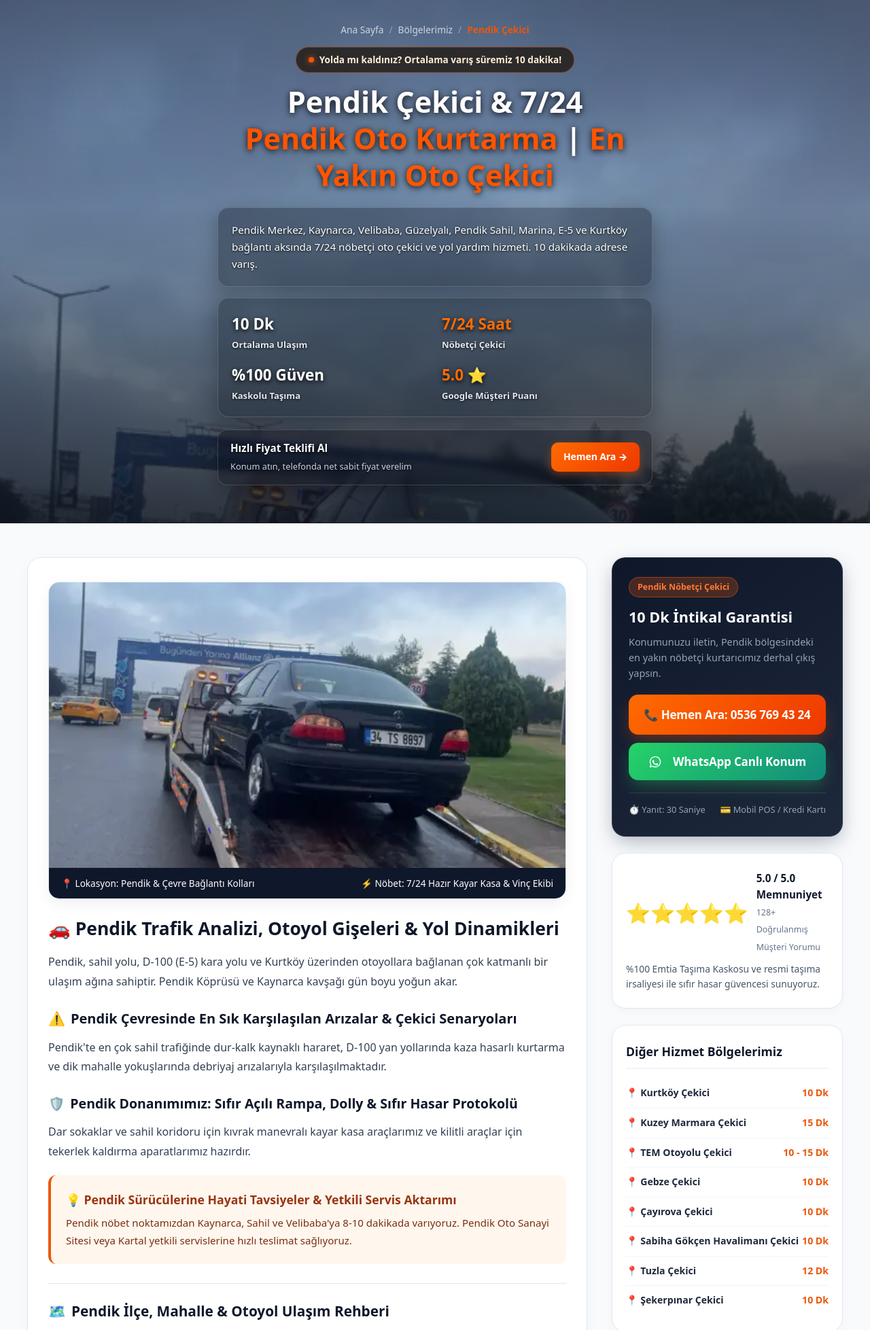
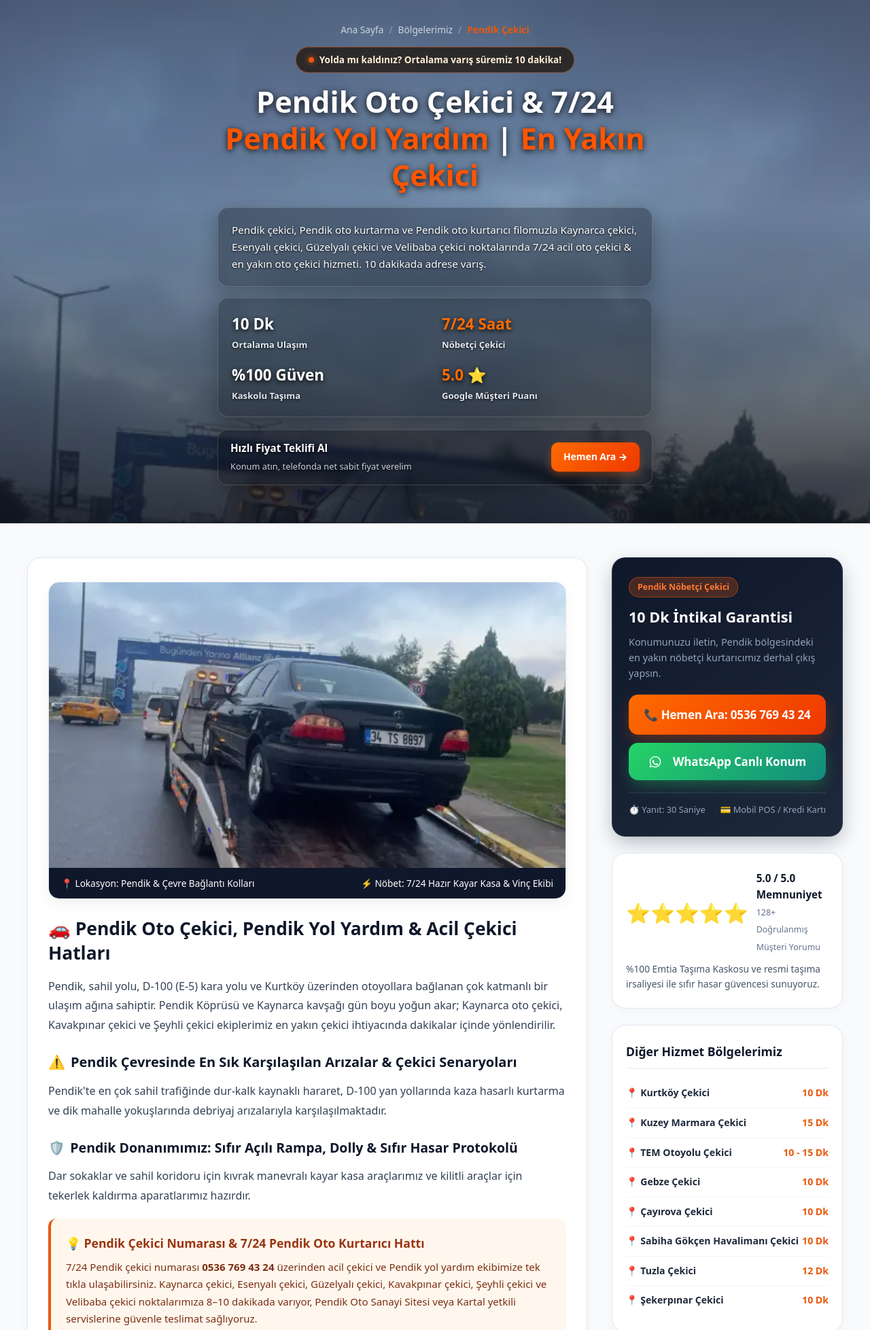
Before and after one commit to emirhanekin94/kuzeymarmara-cekici, a website: page bolgeler/pendik-oto-cekici.html in a window 1280 px wide. Shown: the part 80-2037 px from the top of the page at 68% size. Drawn offline with Linux system fonts and the light colour scheme.

Commit message:
seo(ads-qs): align Pendik and Kurtkoy landing pages with target Google Ads keywords

```diff
--- a/bolgeler/pendik-oto-cekici.html
+++ b/bolgeler/pendik-oto-cekici.html
@@ -31,8 +31,8 @@
       }
     })();
   </script>
-  <title>Pendik Çekici 7/24 | En Yakın Pendik Çekici - 0536 769 43 24</title>
-  <meta name="description" content="Pendik çekici, Pendik oto çekici, Kaynarca, Velibaba, Kurtköy yolu, E-5 ve Pendik Marina mevkiinde 7/24 kaskolu acil oto kurtarma: 0536 769 43 24.">
+  <title>Pendik Oto Çekici 7/24 | Pendik Yol Yardım &amp; En Yakın Çekici - 0536 769 43 24</title>
+  <meta name="description" content="Pendik çekici, Pendik oto çekici, Pendik yol yardım ve Kaynarca çekici hattı. Esenyalı, Güzelyalı, Velibaba ve E-5'te 10 dk acil oto kurtarıcı: 0536 769 43 24.">
   <meta name="keywords" content="pendik çekici, pendik oto çekici, kaynarca çekici, velibaba çekici, pendik oto kurtarma, pendik yol yardım, pendik acil çekici">
   <meta name="robots" content="index, follow">
   <link rel="canonical" href="https://marmaracekici.com/bolgeler/pendik-oto-cekici.html">
@@ -263,14 +263,14 @@
 
       <!-- Başlık (Referanstaki Birebir Renk & Boyut) -->
       <h1 style="font-size: clamp(1.85rem, 4.5vw, 2.7rem); font-weight: 900; color: #ffffff; line-height: 1.25; margin: 0 0 20px; text-shadow: 0 2px 10px rgba(0,0,0,0.9);">
-        Pendik Çekici &amp; 7/24<br>
-        <span style="color: #ff5500;">Pendik Oto Kurtarma</span> | <span style="color: #ff5500;">En Yakın Oto Çekici</span>
+        Pendik Oto Çekici &amp; 7/24<br>
+        <span style="color: #ff5500;">Pendik Yol Yardım</span> | <span style="color: #ff5500;">En Yakın Çekici</span>
       </h1>
 
       <!-- Açıklama Kartı (Saydam Cam Efekti / Arka Plan Görseli Görünür) -->
       <div style="background: rgba(7, 11, 20, 0.32); backdrop-filter: blur(5px); -webkit-backdrop-filter: blur(5px); border: 1px solid rgba(255, 255, 255, 0.16); border-radius: 16px; padding: 20px; margin-bottom: 16px; box-shadow: 0 10px 30px rgba(0,0,0,0.3); text-align: left;">
         <p style="color: #ffffff; font-size: 0.95rem; line-height: 1.65; margin: 0; text-shadow: 0 1px 3px rgba(0,0,0,0.9);">
-          Pendik Merkez, Kaynarca, Velibaba, Güzelyalı, Pendik Sahil, Marina, E-5 ve Kurtköy bağlantı aksında 7/24 nöbetçi oto çekici ve yol yardım hizmeti. 10 dakikada adrese varış.
+          Pendik çekici, Pendik oto kurtarma ve Pendik oto kurtarıcı filomuzla Kaynarca çekici, Esenyalı çekici, Güzelyalı çekici ve Velibaba çekici noktalarında 7/24 acil oto çekici &amp; en yakın oto çekici hizmeti. 10 dakikada adrese varış.
         </p>
       </div>
 
@@ -327,10 +327,10 @@
             </div>
 
             <h2 class="inner-card-title">
-              🚗 Pendik Trafik Analizi, Otoyol Gişeleri &amp; Yol Dinamikleri
+              🚗 Pendik Oto Çekici, Pendik Yol Yardım &amp; Acil Çekici Hatları
             </h2>
             <p class="inner-card-text">
-              Pendik, sahil yolu, D-100 (E-5) kara yolu ve Kurtköy üzerinden otoyollara bağlanan çok katmanlı bir ulaşım ağına sahiptir. Pendik Köprüsü ve Kaynarca kavşağı gün boyu yoğun akar.
+              Pendik, sahil yolu, D-100 (E-5) kara yolu ve Kurtköy üzerinden otoyollara bağlanan çok katmanlı bir ulaşım ağına sahiptir. Pendik Köprüsü ve Kaynarca kavşağı gün boyu yoğun akar; Kaynarca oto çekici, Kavakpınar çekici ve Şeyhli çekici ekiplerimiz en yakın çekici ihtiyacında dakikalar içinde yönlendirilir.
             </p>
 
             <h3 style="font-size: 1.25rem; font-weight: 800; color: #0f172a; margin: 24px 0 12px; display: flex; align-items: center; gap: 8px;">
@@ -348,9 +348,9 @@
             </p>
 
             <div class="operator-callout-box">
-              <h4>💡 Pendik Sürücülerine Hayati Tavsiyeler &amp; Yetkili Servis Aktarımı</h4>
+              <h4>💡 Pendik Çekici Numarası &amp; 7/24 Pendik Oto Kurtarıcı Hattı</h4>
               <p>
-                Pendik nöbet noktamızdan Kaynarca, Sahil ve Velibaba'ya 8-10 dakikada varıyoruz. Pendik Oto Sanayi Sitesi veya Kartal yetkili servislerine hızlı teslimat sağlıyoruz.
+                7/24 Pendik çekici numarası <strong>0536 769 43 24</strong> üzerinden acil çekici ve Pendik yol yardım ekibimize tek tıkla ulaşabilirsiniz. Kaynarca çekici, Esenyalı çekici, Güzelyalı çekici, Kavakpınar çekici, Şeyhli çekici ve Velibaba çekici noktalarımıza 8–10 dakikada varıyor, Pendik Oto Sanayi Sitesi veya Kartal yetkili servislerine güvenle teslimat sağlıyoruz.
               </p>
             </div>
 
```
Also changed, not shown: bolgeler/kurtkoy-oto-cekici.html (+9 -9 lines).
